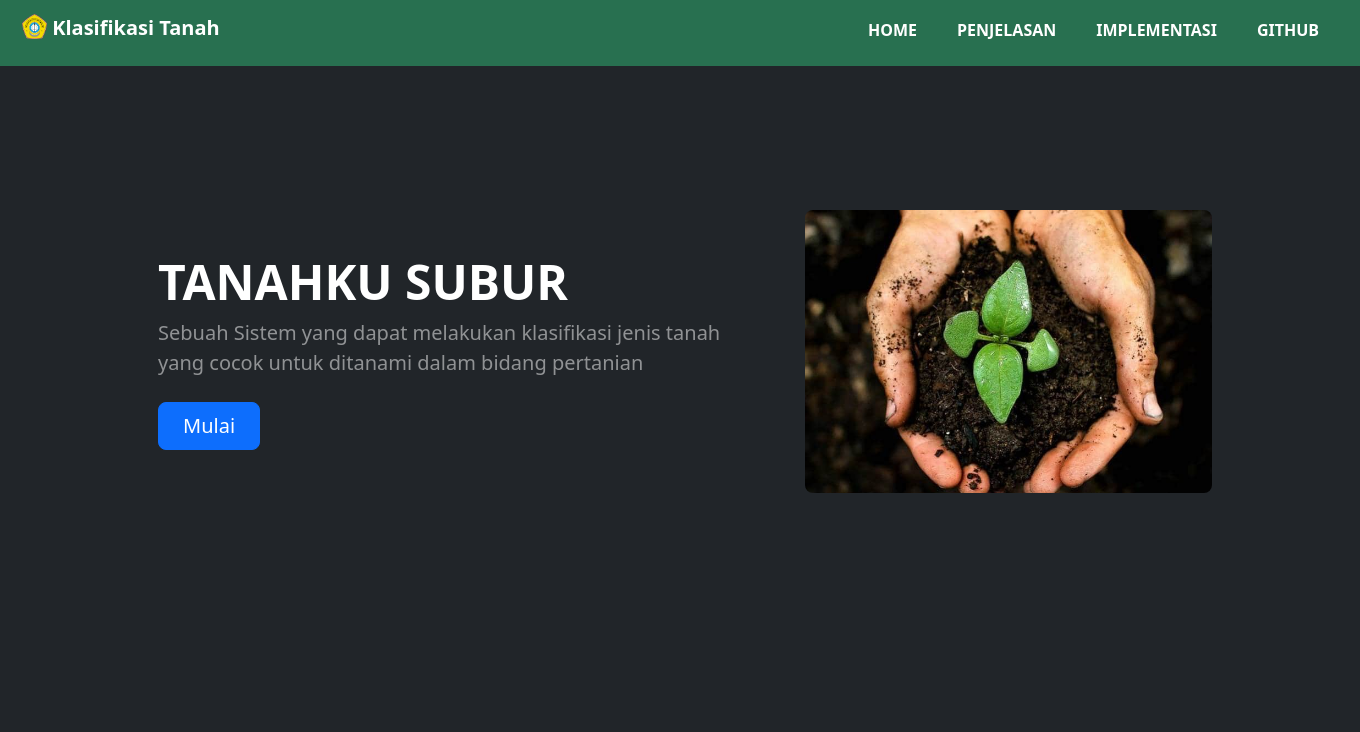
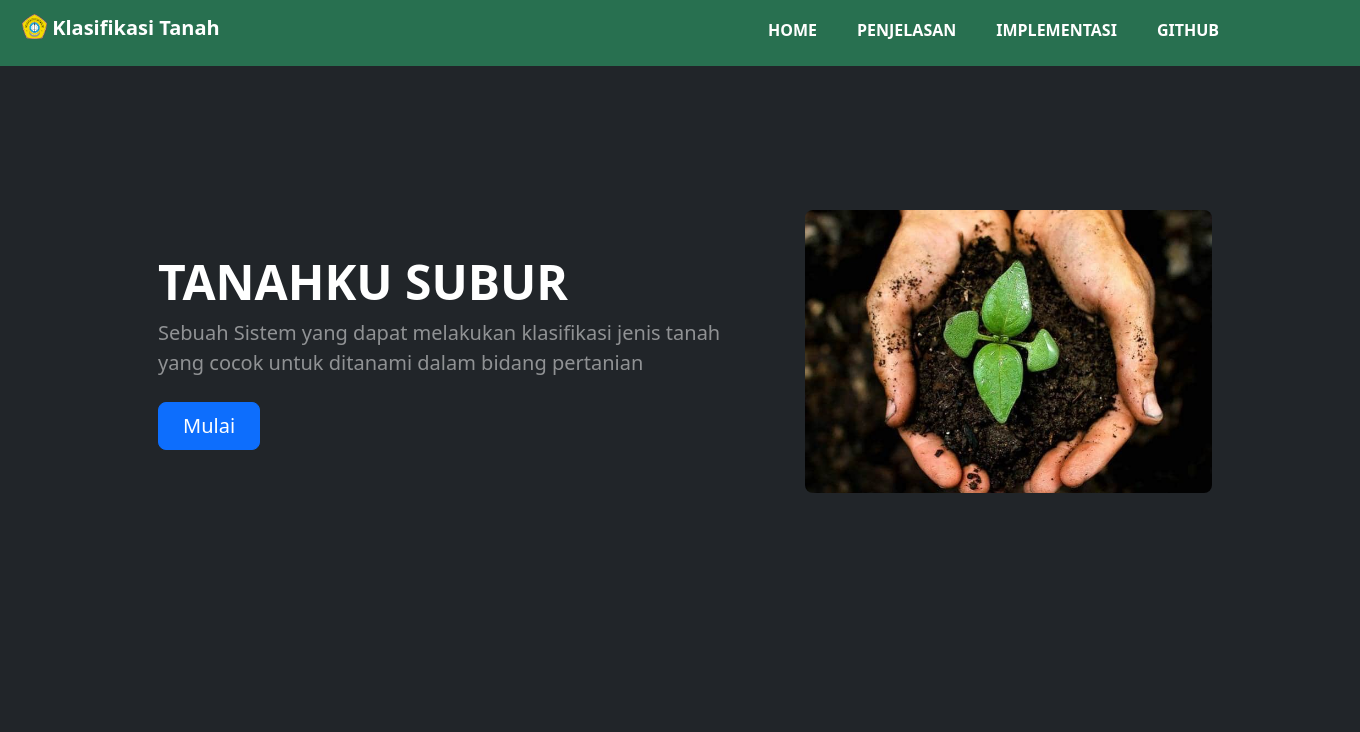
Before and after one commit to wahyuarilsaputra/klasifikasi-tanah, a Flask app: page / in a window 1360 px wide. Shown: the top 732 px of the page. Run offline with Flask 2, Linux system fonts and the light colour scheme; grey boxes labelled with a size stand in for pictures from a placeholder-image service; some libraries are stand-ins or nearby versions.

Commit message:
Update style.css

```diff
--- a/static/style.css
+++ b/static/style.css
@@ -86,7 +86,7 @@ b{
     display: flex;
     align-items: center;
     justify-content: space-between;
-    margin-left: 800px;
+    margin-left: 700px;
     margin-top: -30px;
     list-style: none;
 }
```
